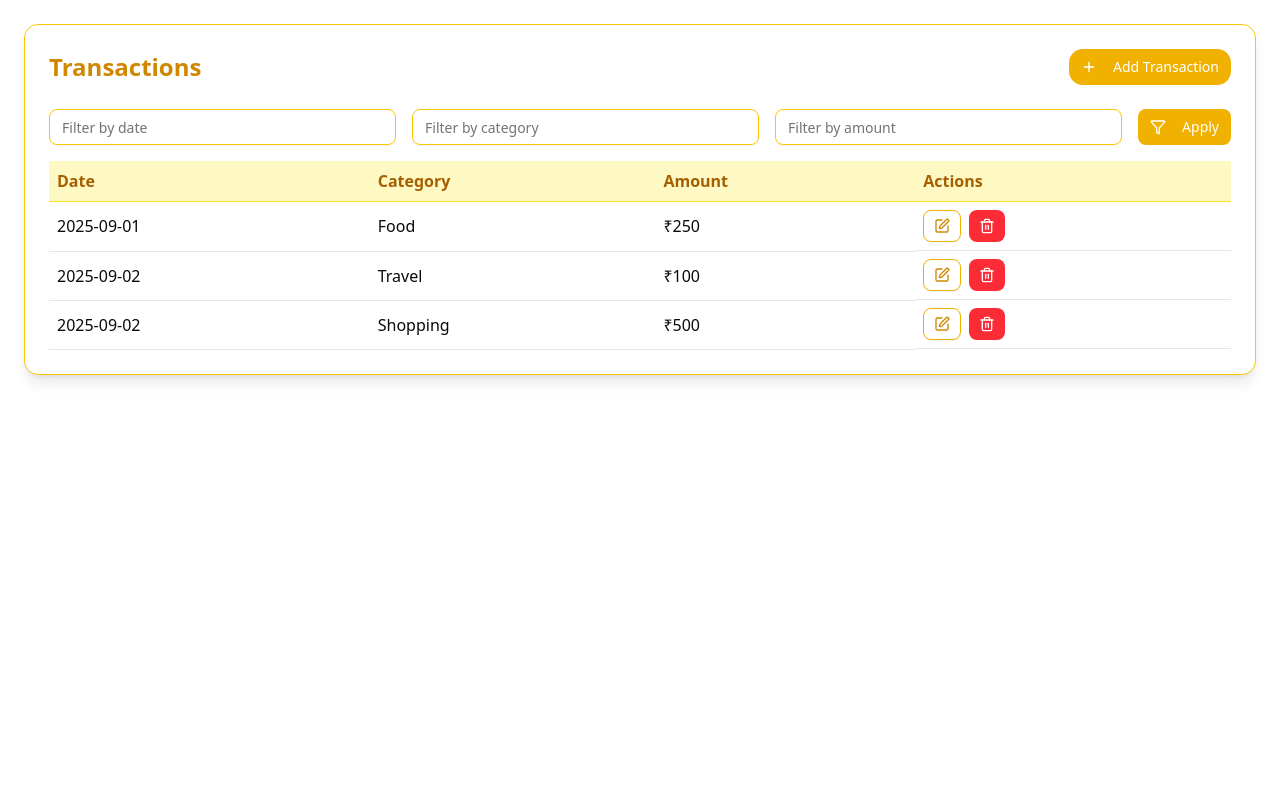
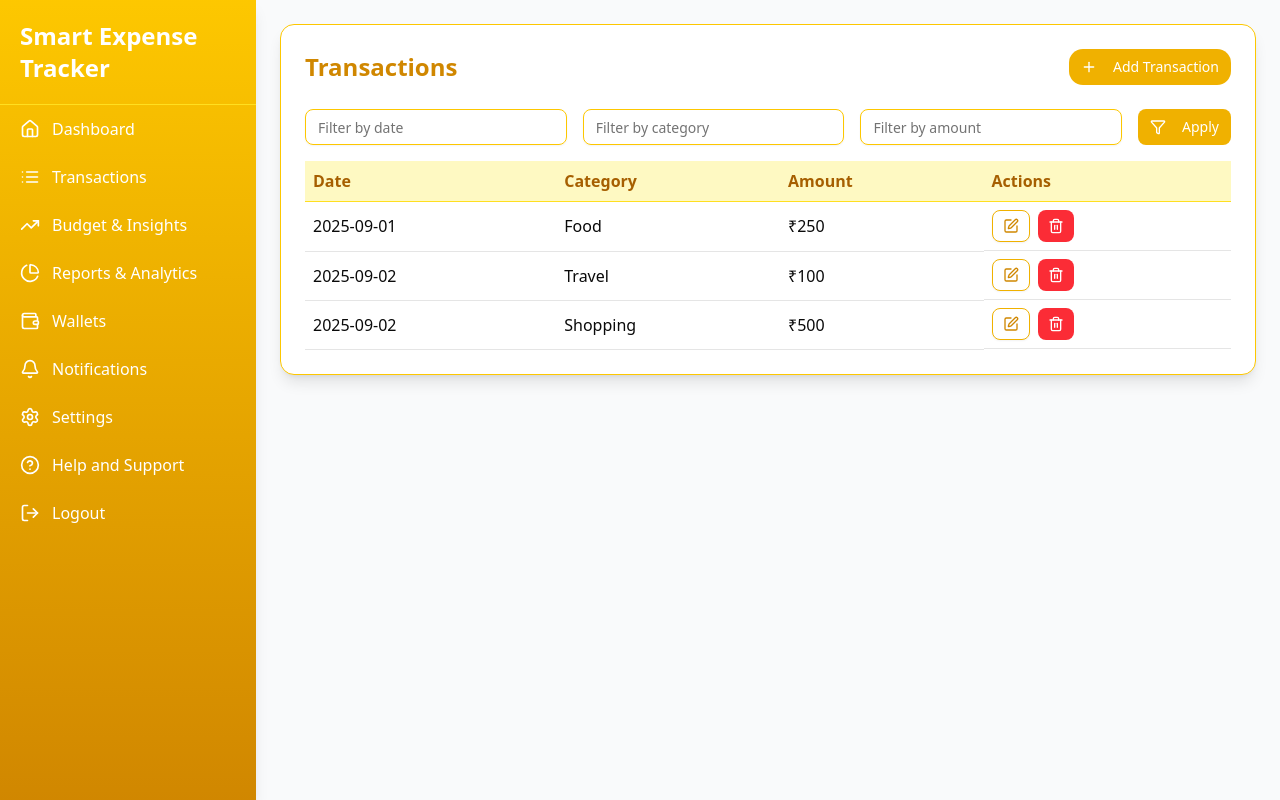
Before and after one commit to Dharineesh-M-R/smart-expense-tracker-with-ai-integration, a Next.js app in the folder frontend/: page /transactions in a window 1280 px wide. Built offline with nearby package versions, Linux system fonts and the light colour scheme.

Commit message:
modifications

```diff
--- a/frontend/src/app/dashboard/page.tsx
+++ b/frontend/src/app/dashboard/page.tsx
@@ -3,17 +3,6 @@
 import { useState, useEffect } from "react";
 import { useRouter } from "next/navigation";
 import axios from "axios";
-import {
-  Home,
-  List,
-  PieChart,
-  TrendingUp,
-  Wallet,
-  Bell,
-  Settings,
-  HelpCircle,
-  LogOut,
-} from "lucide-react";
 import {
   DropdownMenu,
   DropdownMenuContent,
@@ -23,6 +12,7 @@ import {
   DropdownMenuTrigger,
 } from "@/components/ui/dropdown-menu";
 import { Button } from "@/components/ui/button";
+import Sidebar from "@/components/sidebar";
 
 interface Transaction {
   expense_id: string;
@@ -44,6 +34,11 @@ export default function Dashboard() {
   const [email, setEmail] = useState();
   const router = useRouter();
 
+  const handleLogout = () => {
+    localStorage.removeItem("authToken");
+    router.push("/login");
+  };
+
   useEffect(() => {
     fetchUserdetail(); // ✅ correctly fetch user details
   }, []);
@@ -58,60 +53,10 @@ export default function Dashboard() {
       console.error("Error fetching user details:", error);
     }
   };
-
-  const handleLogout = () => {
-    localStorage.removeItem("authToken");
-    router.push("/login");
-  };
-
-  const menuItems = [
-    { name: "Dashboard", icon: <Home size={20} />, path: "/dashboard" },
-    { name: "Transactions", icon: <List size={20} />, path: "/transactions" },
-    {
-      name: "Budget & Insights",
-      icon: <TrendingUp size={20} />,
-      path: "/budget",
-    },
-    {
-      name: "Reports & Analytics",
-      icon: <PieChart size={20} />,
-      path: "/reports",
-    },
-    { name: "Wallets", icon: <Wallet size={20} />, path: "/wallets" },
-    { name: "Notifications", icon: <Bell size={20} />, path: "/notifications" },
-    { name: "Settings", icon: <Settings size={20} />, path: "/settings" },
-    { name: "Help and Support", icon: <HelpCircle size={20} />, path: "/help" },
-    { name: "Logout", icon: <LogOut size={20} />, action: handleLogout },
-  ];
-
   return (
     <div className="flex h-screen bg-white text-gray-900">
       {/* Sidebar */}
-      <aside className="w-64 bg-gradient-to-b from-yellow-400 to-yellow-600 text-white shadow-lg flex flex-col">
-        <div className="p-5 text-2xl font-bold border-b border-yellow-300">
-          Smart Expense Tracker
-        </div>
-        <nav className="flex-1 overflow-y-auto">
-          <ul>
-            {menuItems.map((item) => (
-              <li
-                key={item.name}
-                className={`flex items-center px-5 py-3 cursor-pointer hover:bg-yellow-500 ${
-                  active === item.name ? "bg-yellow-700" : ""
-                }`}
-                onClick={() => {
-                  setActive(item.name);
-                  if (item.action) item.action();
-                  else if (item.path) router.push(item.path);
-                }}
-              >
-                <span className="mr-3">{item.icon}</span>
-                {item.name}
-              </li>
-            ))}
-          </ul>
-        </nav>
-      </aside>
+      <Sidebar />
 
       {/* Main Content */}
       <main className="flex-1 p-6 overflow-y-auto">
--- a/frontend/src/app/transactions/page.tsx
+++ b/frontend/src/app/transactions/page.tsx
@@ -17,6 +17,7 @@ import {
   DialogTitle,
   DialogFooter,
 } from "@/components/ui/dialog";
+import Sidebar from "@/components/sidebar";
 
 // ✅ Types
 type Transaction = {
@@ -83,7 +84,12 @@ export default function TransactionsPage() {
     setTransactions(transactions.filter((t) => t.id !== id));
 
   return (
-    <div className="p-6 bg-white min-h-screen">
+    <div className="flex w-full min-h-screen bg-gray-50">
+      {/* Sidebar */}
+      <Sidebar />
+
+      {/* Main Content */}
+      <div className="flex-1 p-6">
         <Card className="shadow-lg border border-yellow-400">
           <CardHeader className="flex flex-row items-center justify-between">
             <CardTitle className="text-2xl font-bold text-yellow-600">
@@ -213,5 +219,6 @@ export default function TransactionsPage() {
           </DialogContent>
         </Dialog>
       </div>
+    </div>
   );
 }
--- /dev/null
+++ b/frontend/src/components/sidebar.tsx
@@ -0,0 +1,63 @@
+"use client";
+import { useRouter } from "next/navigation";
+import { useState } from "react";
+import {
+  Home, List, PieChart, TrendingUp, Wallet, Bell,
+  Settings, HelpCircle, LogOut
+} from "lucide-react";
+
+export default function Sidebar() {
+  const [active, setActive] = useState("");
+  const router = useRouter();
+  const handleLogout = () => {
+    localStorage.removeItem("authToken");
+    router.push("/login");
+  };
+
+  const menuItems = [
+    { name: "Dashboard", icon: <Home size={20} />, path: "/dashboard" },
+    { name: "Transactions", icon: <List size={20} />, path: "/transactions" },
+    {
+      name: "Budget & Insights",
+      icon: <TrendingUp size={20} />,
+      path: "/budget",
+    },
+    {
+      name: "Reports & Analytics",
+      icon: <PieChart size={20} />,
+      path: "/reports",
+    },
+    { name: "Wallets", icon: <Wallet size={20} />, path: "/wallets" },
+    { name: "Notifications", icon: <Bell size={20} />, path: "/notifications" },
+    { name: "Settings", icon: <Settings size={20} />, path: "/settings" },
+    { name: "Help and Support", icon: <HelpCircle size={20} />, path: "/help" },
+    { name: "Logout", icon: <LogOut size={20} />, action: handleLogout },
+  ];
+  return (
+    <aside className="w-64 bg-gradient-to-b from-yellow-400 to-yellow-600 text-white shadow-lg flex flex-col">
+      <div className="p-5 text-2xl font-bold border-b border-yellow-300">
+        Smart Expense Tracker
+      </div>
+      <nav className="flex-1 overflow-y-auto">
+        <ul>
+          {menuItems.map((item) => (
+            <li
+              key={item.name}
+              className={`flex items-center px-5 py-3 cursor-pointer hover:bg-yellow-500 ${
+                active === item.name ? "bg-yellow-700" : ""
+              }`}
+              onClick={() => {
+                setActive(item.name);
+                if (item.action) item.action();
+                else if (item.path) router.push(item.path);
+              }}
+            >
+              <span className="mr-3">{item.icon}</span>
+              {item.name}
+            </li>
+          ))}
+        </ul>
+      </nav>
+    </aside>
+  );
+}
```
Lines whose indentation alone changed are shown as unchanged.
